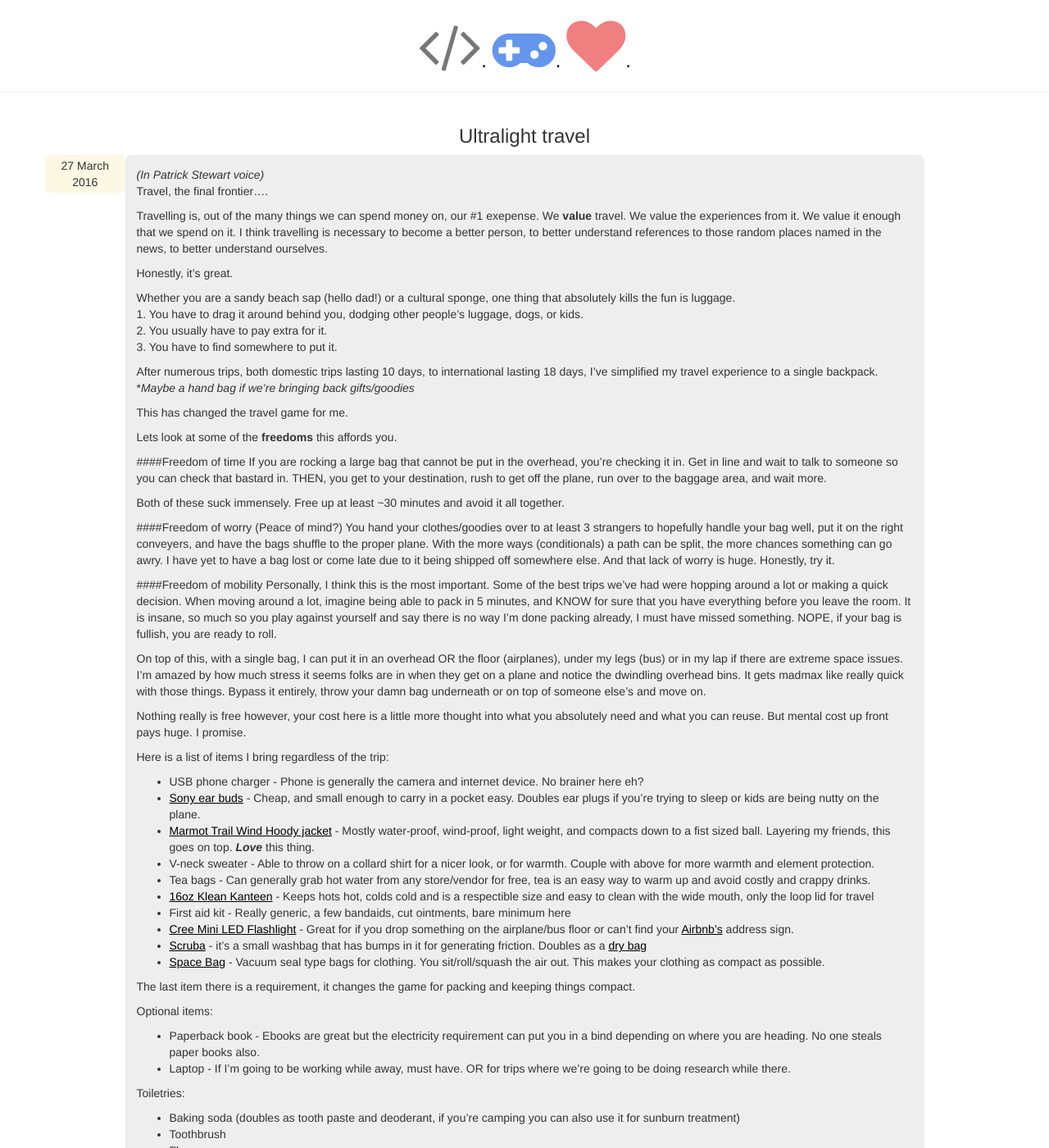
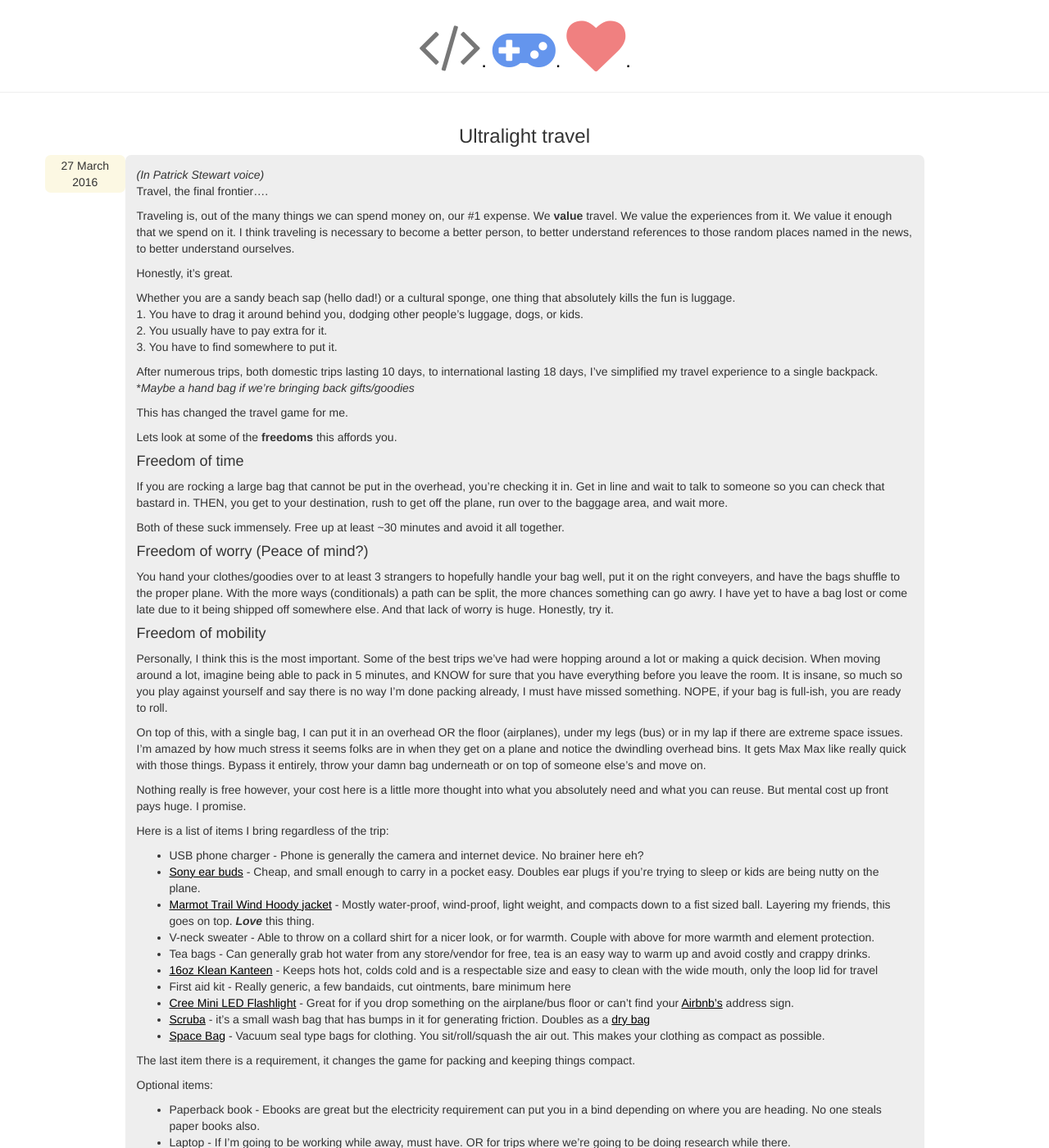
Before and after one commit to patHyatt/patHyatt.github.io, a Jekyll site: the page built from _posts/2016-03-27-ultralight-travel.md, in a window 1280 px wide and 1400 px high. Shown: the whole window at 82% size. Built offline with Jekyll 4.4.1, drawn with Linux system fonts in a browser that asks for light colours; nearby versions of some CDN libraries; some of the changed text lies outside the part shown.

Commit message:
-Fix spelling and formatting errors

```diff
--- a/_posts/2016-03-27-ultralight-travel.md
+++ b/_posts/2016-03-27-ultralight-travel.md
@@ -8,8 +8,8 @@ date: "2016-03-27 12:16:00 -0900"
 *(In Patrick Stewart voice)*
 Travel, the final frontier....
 
-Travelling is, out of the many things we can spend money on, our #1 exepense. We **value** travel. We value the experiences from it. We value it enough that we spend on it.
-I think travelling is necessary to become a better person, to better understand references to those random places named in the news, to better understand ourselves.
+Traveling is, out of the many things we can spend money on, our #1 expense. We **value** travel. We value the experiences from it. We value it enough that we spend on it.
+I think traveling is necessary to become a better person, to better understand references to those random places named in the news, to better understand ourselves.
 
 Honestly, it's great.
 
@@ -25,19 +25,19 @@ This has changed the travel game for me.
 
 Lets look at some of the **freedoms** this affords you.
 
-####Freedom of time
+#### Freedom of time
 If you are rocking a large bag that cannot be put in the overhead, you're checking it in. Get in line and wait to talk to someone so you can check that bastard in.
 THEN, you get to your destination, rush to get off the plane, run over to the baggage area, and wait more.
 
 Both of these suck immensely. Free up at least ~30 minutes and avoid it all together.
 
-####Freedom of worry (Peace of mind?)
+#### Freedom of worry (Peace of mind?)
 You hand your clothes/goodies over to at least 3 strangers to hopefully handle your bag well, put it on the right conveyers, and have the bags shuffle to the proper plane. With the more ways (conditionals) a path can be split, the more chances something can go awry. I have yet to have a bag lost or come late due to it being shipped off somewhere else. And that lack of worry is huge. Honestly, try it.
 
-####Freedom of mobility
-Personally, I think this is the most important. Some of the best trips we've had were hopping around a lot or making a quick decision. When moving around a lot, imagine being able to pack in 5 minutes, and KNOW for sure that you have everything before you leave the room. It is insane, so much so you play against yourself and say there is no way I'm done packing already, I must have missed something. NOPE, if your bag is fullish, you are ready to roll.
+#### Freedom of mobility
+Personally, I think this is the most important. Some of the best trips we've had were hopping around a lot or making a quick decision. When moving around a lot, imagine being able to pack in 5 minutes, and KNOW for sure that you have everything before you leave the room. It is insane, so much so you play against yourself and say there is no way I'm done packing already, I must have missed something. NOPE, if your bag is full-ish, you are ready to roll.
 
-On top of this, with a single bag, I can put it in an overhead OR the floor (airplanes), under my legs (bus) or in my lap if there are extreme space issues. I'm amazed by how much stress it seems folks are in when they get on a plane and notice the dwindling overhead bins. It gets madmax like really quick with those things. Bypass it entirely, throw your damn bag underneath or on top of someone else's and move on.
+On top of this, with a single bag, I can put it in an overhead OR the floor (airplanes), under my legs (bus) or in my lap if there are extreme space issues. I'm amazed by how much stress it seems folks are in when they get on a plane and notice the dwindling overhead bins. It gets Max Max like really quick with those things. Bypass it entirely, throw your damn bag underneath or on top of someone else's and move on.
 
 Nothing really is free however, your cost here is a little more thought into what you absolutely need and what you can reuse. But mental cost up front pays huge. I promise.
 
@@ -47,10 +47,10 @@ Here is a list of items I bring regardless of the trip:
 - <a href="http://www.amazon.com/gp/product/B00LG9KXY2/ref=as_li_qf_sp_asin_il_tl?ie=UTF8&camp=1789&creative=9325&creativeASIN=B00LG9KXY2&linkCode=as2&tag=papa00-20&linkId=M5F53PXEXKQ3MAY2" target="_blank">Marmot Trail Wind Hoody jacket</a> - Mostly water-proof, wind-proof, light weight, and compacts down to a fist sized ball. Layering my friends, this goes on top. ***Love*** this thing.
 - V-neck sweater - Able to throw on a collard shirt for a nicer look, or for warmth. Couple with above for more warmth and element protection.
 - Tea bags - Can generally grab hot water from any store/vendor for free, tea is an easy way to warm up and avoid costly and crappy drinks.
-- <a href="http://www.amazon.com/gp/product/B004RRKAJS/ref=as_li_qf_sp_asin_il_tl?ie=UTF8&camp=1789&creative=9325&creativeASIN=B004RRKAJS&linkCode=as2&tag=papa00-20&linkId=LNM3S2O7ZMNHKL73" target="_blank">16oz Klean Kanteen</a> - Keeps hots hot, colds cold and is a respectible size and easy to clean with the wide mouth, only the loop lid for travel
+- <a href="http://www.amazon.com/gp/product/B004RRKAJS/ref=as_li_qf_sp_asin_il_tl?ie=UTF8&camp=1789&creative=9325&creativeASIN=B004RRKAJS&linkCode=as2&tag=papa00-20&linkId=LNM3S2O7ZMNHKL73" target="_blank">16oz Klean Kanteen</a> - Keeps hots hot, colds cold and is a respectable size and easy to clean with the wide mouth, only the loop lid for travel
 - First aid kit - Really generic, a few bandaids, cut ointments, bare minimum here
 - <a href="http://www.amazon.com/gp/product/B00CEOII9K/ref=as_li_qf_sp_asin_il_tl?ie=UTF8&camp=1789&creative=9325&creativeASIN=B00CEOII9K&linkCode=as2&tag=papa00-20&linkId=E44TEVOYLXCG6PI3" target="_blank">Cree Mini LED Flashlight</a> - Great for if you drop something on the airplane/bus floor or can't find your <a href="https://www.airbnb.com/c/ssoto4?s=8" target="_blank">Airbnb's</a> address sign.
-- <a href="http://www.amazon.com/gp/product/B00BUI7HFC/ref=as_li_qf_sp_asin_il_tl?ie=UTF8&camp=1789&creative=9325&creativeASIN=B00BUI7HFC&linkCode=as2&tag=papa00-20&linkId=S6S6RT2O3CTKL4TY" target="_blank">Scruba</a> - it's a small washbag that has bumps in it for generating friction. Doubles as a <a href="https://en.wikipedia.org/wiki/Dry_bag" target="_blank">dry bag</a>
+- <a href="http://www.amazon.com/gp/product/B00BUI7HFC/ref=as_li_qf_sp_asin_il_tl?ie=UTF8&camp=1789&creative=9325&creativeASIN=B00BUI7HFC&linkCode=as2&tag=papa00-20&linkId=S6S6RT2O3CTKL4TY" target="_blank">Scruba</a> - it's a small wash bag that has bumps in it for generating friction. Doubles as a <a href="https://en.wikipedia.org/wiki/Dry_bag" target="_blank">dry bag</a>
 - <a href="http://www.amazon.com/gp/product/B00XHDM6HW/ref=as_li_qf_sp_asin_il_tl?ie=UTF8&camp=1789&creative=9325&creativeASIN=B00XHDM6HW&linkCode=as2&tag=papa00-20&linkId=PLP5POJZAAZSOIEY" target="_blank">Space Bag</a> - Vacuum seal type bags for clothing. You sit/roll/squash the air out. This makes your clothing as compact as possible.
 
 The last item there is a requirement, it changes the game for packing and keeping things compact.
@@ -60,24 +60,24 @@ Optional items:
 - Laptop - If I'm going to be working while away, must have. OR for trips where we're going to be doing research while there.
 
 Toiletries:
-- Baking soda (doubles as tooth paste and deoderant, if you're camping you can also use it for sunburn treatment)
+- Baking soda (doubles as tooth paste and deodorant, if you're camping you can also use it for sunburn treatment)
 - Toothbrush
 - Floss
 - Small Dr. Bronners bottle (Multiple uses, mainly laundry detergent)
-- Container of ibprofuen (Headache, sprain, fever, super useful)
+- Container of ibuprofen (Headache, sprain, fever, super useful)
 
 Clothing wise my rule of thumb is # of days you're away divided by 2. With the cap on this formula being 8 days of awayness/vacation/business, yielding 4 days of clothng.
 So if I'm going away for 5 days, 5/2 = 2.5, so I'd likely bring 3 days of clothing.
 If I'm going away for 18 days, I'd bring 4 days of clothing.
 
 With your Scruba you can wash every 2-3 days and be absolutely fine.
-Shorts/jeans are reusible so you can wear a pair of those guys 1-3 days easily before washing.
+Shorts/jeans are reusable so you can wear a pair of those guys 1-3 days easily before washing.
 
 Of course if you're going to special events the need to carry special shoes/outfits is a thing. Try to reduce these garments to the bare minimum.
 My best one bag trip to date had 1 wedding, 1 day of outdoor activities (hiking), 4 days out of the country, and a high school graduation. In total we were gone 10 days.
 Breaking this trip down clothing wise I had
 - 4 pair - socks (3 regular, 1 dress)
-- 4 shirts - (1 collared/flannel, 2 tshirts, 1 dress)
+- 4 shirts - (1 collared/flannel, 2 t-shirts, 1 dress)
 - 3 pairs of shoes (dress, hiking/athletic, casual)
 - 3 pair - undies
 - 3 bottoms - (1 shorts, 1 dress pants, 1 jeans)
```
